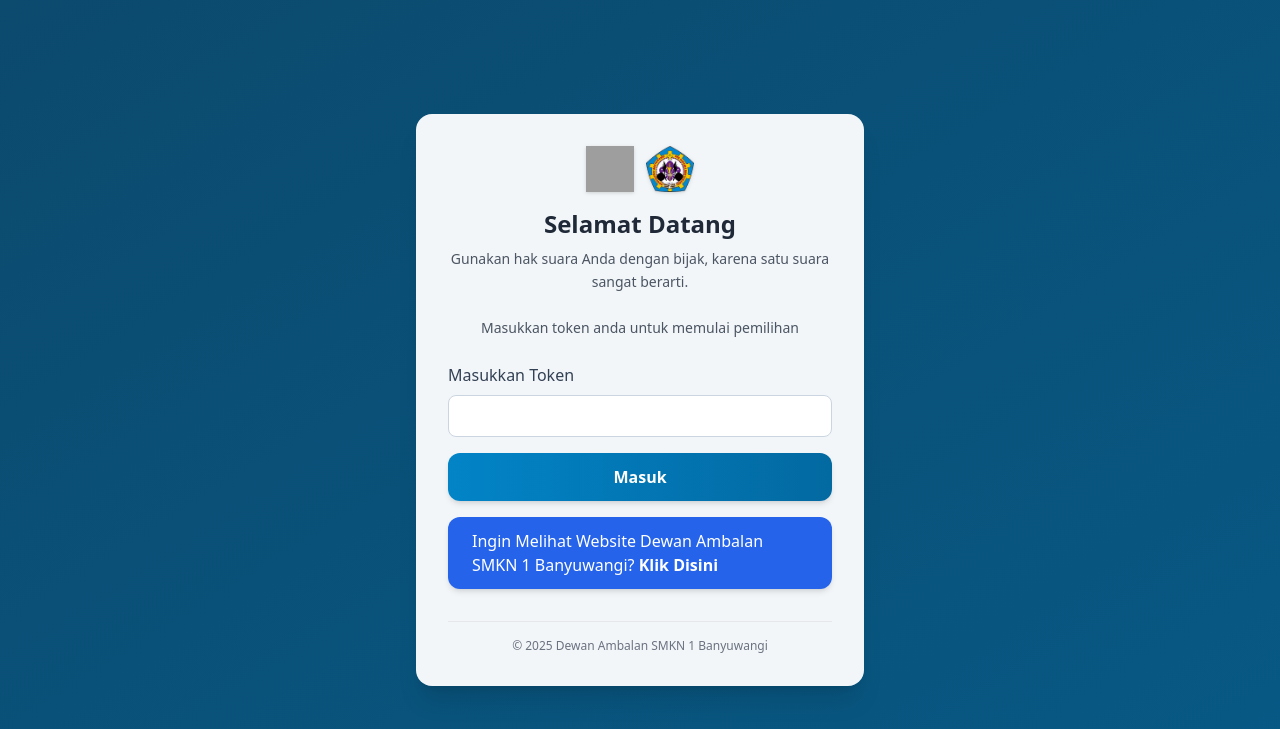
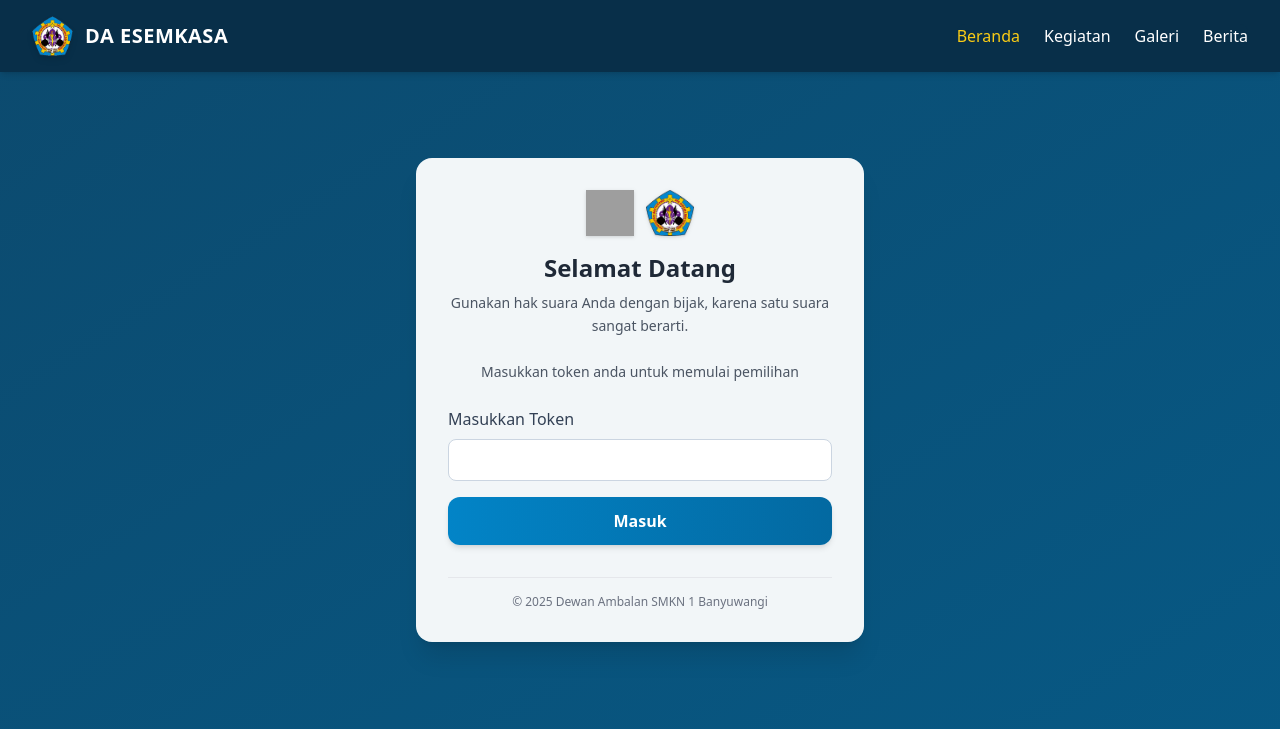
Before and after one commit to bangnocode/website-da-esemkasa, a Laravel app: page /login-voting in a window 1280 px wide. Shown: the top 729 px of the page. Run offline with Laravel 12, Linux system fonts and the light colour scheme; some libraries are stand-ins or nearby versions; grey boxes are pictures that could not be loaded.

Commit message:
tambah navbar di login voting

```diff
--- a/resources/views/login.blade.php
+++ b/resources/views/login.blade.php
@@ -10,6 +10,52 @@
 </head>
 
 <body class="bg-gradient-to-br from-sky-900 to-sky-800 flex items-center justify-center min-h-screen p-6">
+
+    <!-- NAVBAR -->
+    <nav class="bg-sky-950 fixed w-full z-50 top-0 shadow-md">
+        <div class="max-w-screen-xl flex flex-wrap items-center justify-between mx-auto p-4 md:px-8">
+            <!-- Logo -->
+            <a href="{{ url('/') }}" class="flex items-center gap-3">
+                <img src="{{ asset('img/da-esemkasa/dewan-ambalan.png') }}" class="h-10 drop-shadow-md" alt="Logo">
+                <span class="text-xl font-semibold text-white tracking-wide">DA ESEMKASA</span>
+            </a>
+
+            <!-- Mobile Menu Button -->
+            <button data-collapse-toggle="navbar-sticky" type="button"
+                class="inline-flex items-center p-2 w-10 h-10 justify-center text-sm text-white rounded-lg md:hidden hover:bg-sky-800 focus:outline-none focus:ring-2 focus:ring-yellow-400 transition">
+                <span class="sr-only">Open main menu</span>
+                <svg class="w-5 h-5" xmlns="http://www.w3.org/2000/svg" fill="none" viewBox="0 0 17 14">
+                    <path stroke="currentColor" stroke-linecap="round" stroke-linejoin="round" stroke-width="2"
+                        d="M1 1h15M1 7h15M1 13h15" />
+                </svg>
+            </button>
+
+            <!-- Menu Links -->
+            <div class="hidden w-full md:flex md:w-auto" id="navbar-sticky">
+                <ul
+                    class="flex flex-col p-4 md:p-0 mt-4 font-medium rounded-lg bg-sky-950 md:flex-row md:space-x-6 md:mt-0 md:border-0">
+                    <li>
+                        <a href="{{ url('/') }}"
+                            class="block py-2 px-3 text-black bg-yellow-500 rounded-md md:bg-transparent md:text-yellow-400 md:p-0"
+                            aria-current="page">Beranda</a>
+                    </li>
+                    <li>
+                        <a href="{{ url('/kegiatan') }}"
+                            class="block py-2 px-3 rounded-md text-white hover:bg-sky-800 md:hover:bg-transparent md:hover:text-yellow-400 md:p-0">Kegiatan</a>
+                    </li>
+                    <li>
+                        <a href="{{ url('/galeri') }}"
+                            class="block py-2 px-3 rounded-md text-white hover:bg-sky-800 md:hover:bg-transparent md:hover:text-yellow-400 md:p-0">Galeri</a>
+                    </li>
+                    <li>
+                        <a href="{{ url('/berita') }}"
+                            class="block py-2 px-3 rounded-md text-white hover:bg-sky-800 md:hover:bg-transparent md:hover:text-yellow-400 md:p-0">Berita</a>
+                    </li>
+
+                </ul>
+            </div>
+        </div>
+    </nav>
 
     <div
         class="bg-white/95 backdrop-blur-lg rounded-2xl shadow-xl p-8 w-full max-w-md transition transform hover:-translate-y-1 hover:shadow-2xl">
@@ -47,12 +93,6 @@
             </div>
         @endif
 
-        <a href="{{ route('landing.page') }}"
-            class="inline-block px-6 py-3 mt-4 text-white bg-blue-600 rounded-xl shadow-md hover:bg-blue-700 hover:shadow-lg transition-all duration-300 ease-in-out">
-            Ingin Melihat Website Dewan Ambalan SMKN 1 Banyuwangi? <span class="font-semibold">Klik Disini</span>
-        </a>
-
-
         <!-- Footer -->
         <div class="text-center mt-8 pt-4 border-t border-gray-200">
             <p class="text-xs text-gray-500">© 2025 Dewan Ambalan SMKN 1 Banyuwangi</p>
```
